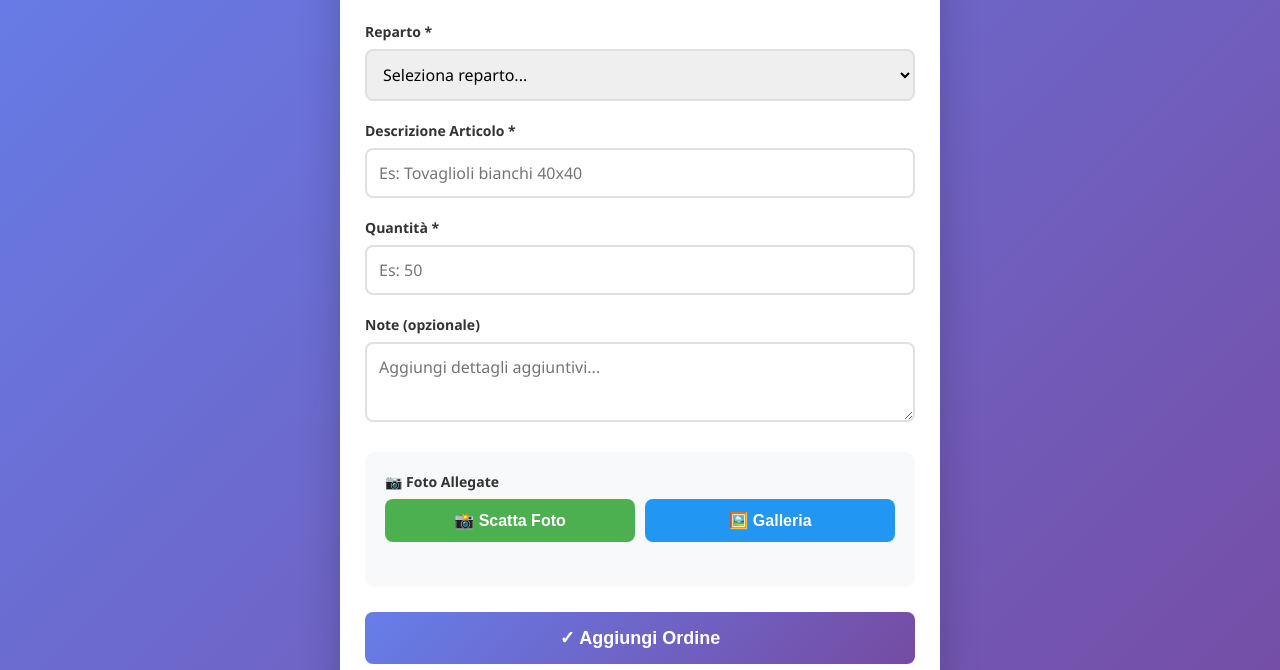
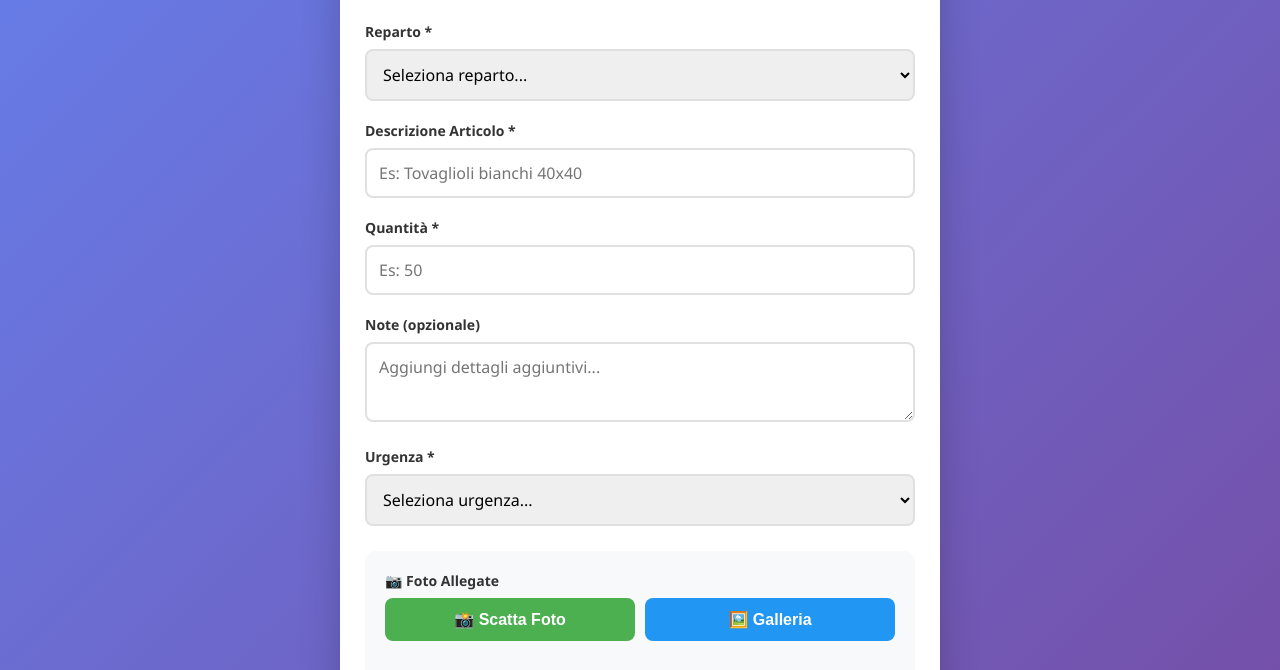
Before and after one commit to hasoli70/ordini-hotel-antares, a plain HTML site: page index.html in a window 1280 px wide. Shown: the part 130-800 px from the top of the page. Drawn offline with Linux system fonts and the light colour scheme.

Commit message:
Add urgency selection to order form

```diff
--- a/index.html
+++ b/index.html
@@ -333,6 +333,16 @@
                     <textarea id="note" placeholder="Aggiungi dettagli aggiuntivi..."></textarea>
                 </div>
 
+                <div class="form-group">
+                    <label for="urgenza">Urgenza *</label>
+                    <select id="urgenza" required>
+                        <option value="">Seleziona urgenza...</option>
+                        <option value="Urgente">🔴 Urgente</option>
+                        <option value="Per stagione in corso">🟡 Per stagione in corso</option>
+                        <option value="Fuori stagione">🟢 Fuori stagione</option>
+                    </select>
+                </div>
+
                 <div class="photo-section">
                     <label>📷 Foto Allegate</label>
                     <div class="photo-buttons">
@@ -434,6 +444,7 @@
                 descrizione: document.getElementById('descrizione').value,
                 quantita: document.getElementById('quantita').value,
                 note: document.getElementById('note').value,
+                urgenza: document.getElementById('urgenza').value,
                 photos: [...photos],
                 data: new Date().toLocaleString('it-IT')
             };
@@ -469,6 +480,7 @@
                     <h3>${order.descrizione}</h3>
                     <div class="order-info"><strong>Reparto:</strong> ${order.reparto}</div>
                     <div class="order-info"><strong>Quantità:</strong> ${order.quantita}</div>
+                    <div class="order-info"><strong>Urgenza:</strong> ${order.urgenza}</div>
                     ${order.note ? `<div class="order-info"><strong>Note:</strong> ${order.note}</div>` : ''}
                     <div class="order-info"><strong>Foto:</strong> ${order.photos.length}</div>
                     <div class="order-info"><strong>Data:</strong> ${order.data}</div>
@@ -542,6 +554,7 @@
     <div class="info-row"><span class="label">Reparto:</span> ${order.reparto}</div>
     <div class="info-row"><span class="label">Descrizione:</span> ${order.descrizione}</div>
     <div class="info-row"><span class="label">Quantità:</span> ${order.quantita}</div>
+    <div class="info-row"><span class="label">Urgenza:</span> ${order.urgenza}</div>
     ${order.note ? `<div class="info-row"><span class="label">Note:</span> ${order.note}</div>` : ''}
     <div class="info-row"><span class="label">Data:</span> ${order.data}</div>
 
@@ -602,6 +615,7 @@
             </div>
             <div class="info-row"><span class="label">Descrizione:</span> ${order.descrizione}</div>
             <div class="info-row"><span class="label">Quantità:</span> ${order.quantita}</div>
+            <div class="info-row"><span class="label">Urgenza:</span> ${order.urgenza}</div>
             ${order.note ? `<div class="info-row"><span class="label">Note:</span> ${order.note}</div>` : ''}
             <div class="info-row"><span class="label">Data:</span> ${order.data}</div>
             ${order.photos.length > 0 ? `
```
